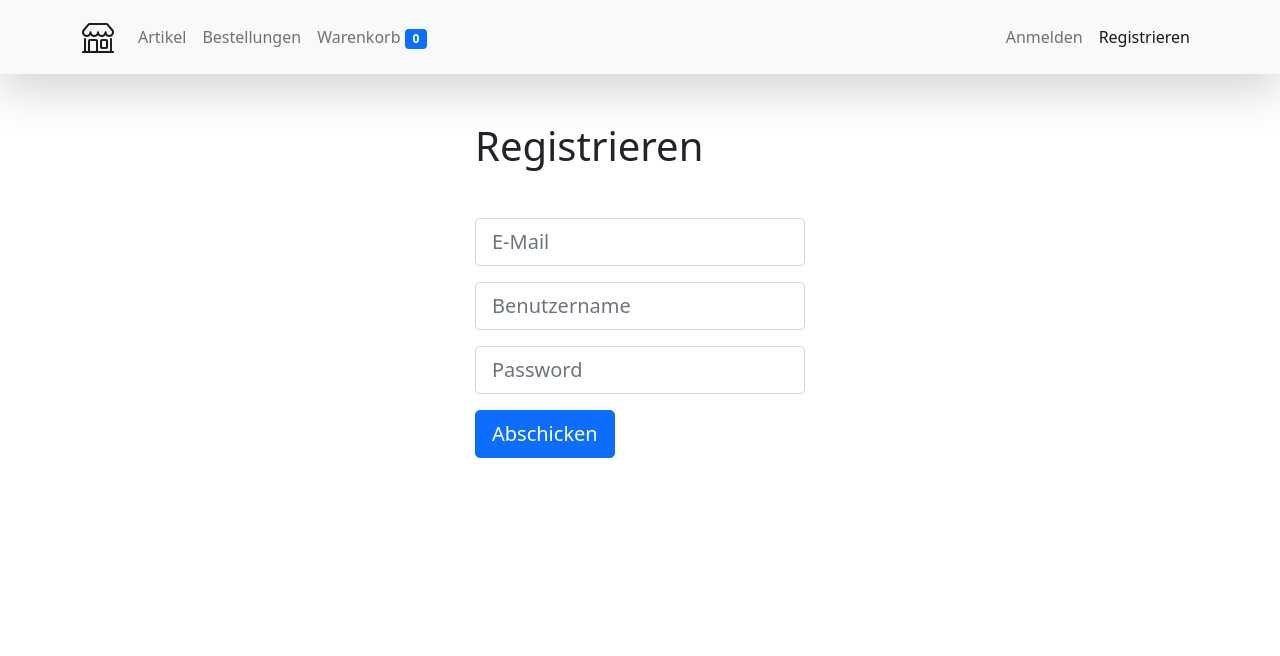
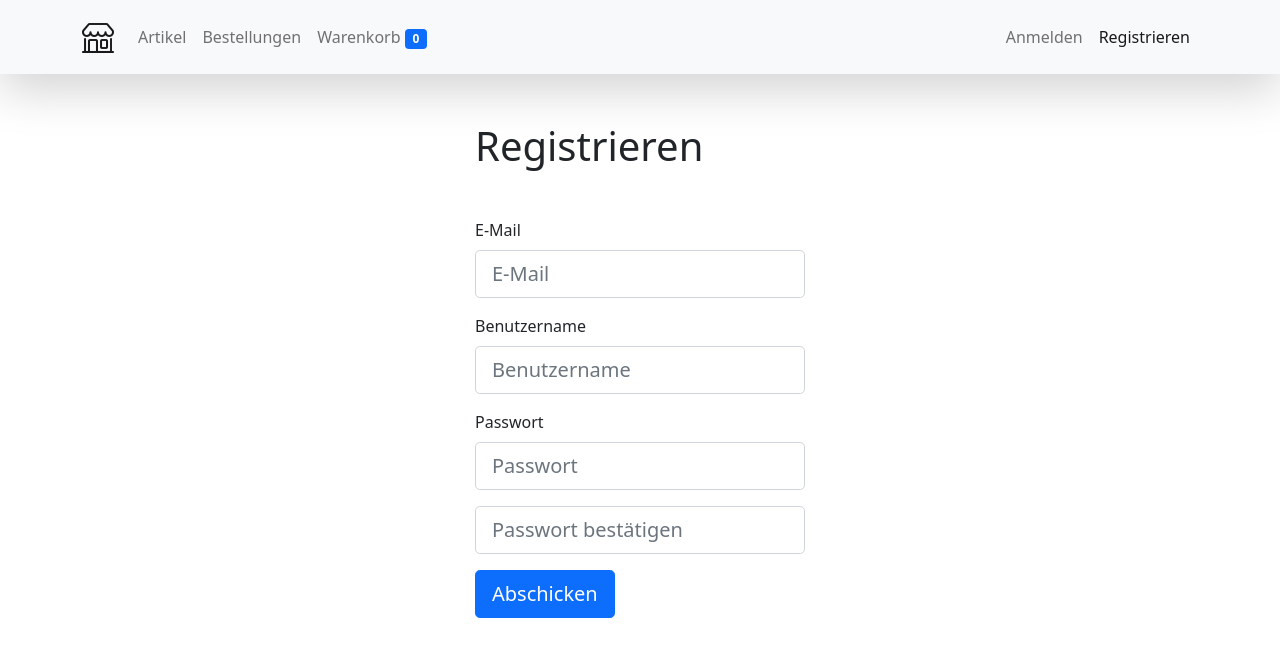
Before and after one commit to tmonzel/webshop-starter, a Vue app in the folder shop/: page /signup in a window 1280 px wide. Shown: the top 656 px of the page. Built offline with nearby package versions, Linux system fonts and the light colour scheme.

Commit message:
Add password confirmation control

```diff
--- a/shop/src/features/auth.ts
+++ b/shop/src/features/auth.ts
@@ -40,12 +40,13 @@ export const useAuth = () => {
 }
 
 export const useSignupForm = () => {
-    const form = reactive({
-        errors: {} as any,
+    const form = reactive<FormState>({
+        errors: null,
         data: {
             email: '',
             username: '',
-            password: ''
+            password: '',
+            passwordConfirm: ''
         }
     });
 
--- a/shop/src/views/SignupView.vue
+++ b/shop/src/views/SignupView.vue
@@ -4,19 +4,21 @@
       <h1 class="mb-5">Registrieren</h1>
       <form
         @submit.prevent="onSubmit"
-        :class="{ 'was-validated': showValidations && !form.errors.email }"
+        :class="{ 'was-validated': showValidations && !form.errors?.email }"
         novalidate
       >
         <div class="mb-3">
+          <label for="emailControl" class="form-label">E-Mail</label>
           <input
+            id="emailControl"
             type="email"
             class="form-control form-control-lg"
             placeholder="E-Mail"
             v-model="form.data.email"
-            :class="{ 'is-invalid': form.errors.email }"
+            :class="{ 'is-invalid': form.errors?.email }"
             required
           >
-          <div class="invalid-feedback" v-if="form.errors.email">
+          <div class="invalid-feedback" v-if="form.errors?.email">
             {{ form.errors.email.message }}
           </div>
           <div class="invalid-feedback" v-else>
@@ -24,7 +26,9 @@
           </div>
         </div>
         <div class="mb-3">
+          <label for="usernameControl" class="form-label">Benutzername</label>
           <input
+            id="usernameControl"
             type="text"
             class="form-control form-control-lg"
             placeholder="Benutzername"
@@ -36,15 +40,30 @@
           </div>
         </div>
         <div class="mb-3">
+          <label for="passwordControl" class="form-label">Passwort</label>
           <input
+            id="passwordControl"
             type="password"
             class="form-control form-control-lg"
-            placeholder="Password"
+            placeholder="Passwort"
             v-model="form.data.password"
             required
           >
           <div class="invalid-feedback">
-            Sie müssen ein Passwort eingeben
+            Sie müssen ein Passwort eingeben.
+          </div>
+        </div>
+        <div class="mb-3">
+          <input
+            type="password"
+            class="form-control form-control-lg"
+            placeholder="Passwort bestätigen"
+            v-model="form.data.passwordConfirm"
+            v-validate="form.data.passwordConfirm !== form.data.password"
+            required
+          >
+          <div class="invalid-feedback">
+            Sie müssen das Passwort korrekt bestätigen.
           </div>
         </div>
         <button type="submit" class="btn btn-lg btn-primary">Abschicken</button>
@@ -58,9 +77,13 @@
 <script lang="ts">
 import { useSignupForm } from '@/features/auth';
 import { defineComponent } from 'vue';
+import { validate } from '@/directives';
 
 export default defineComponent({
   name: 'SignupView',
+  directives: {
+    validate
+  },
 
   data() {
     return {
```
